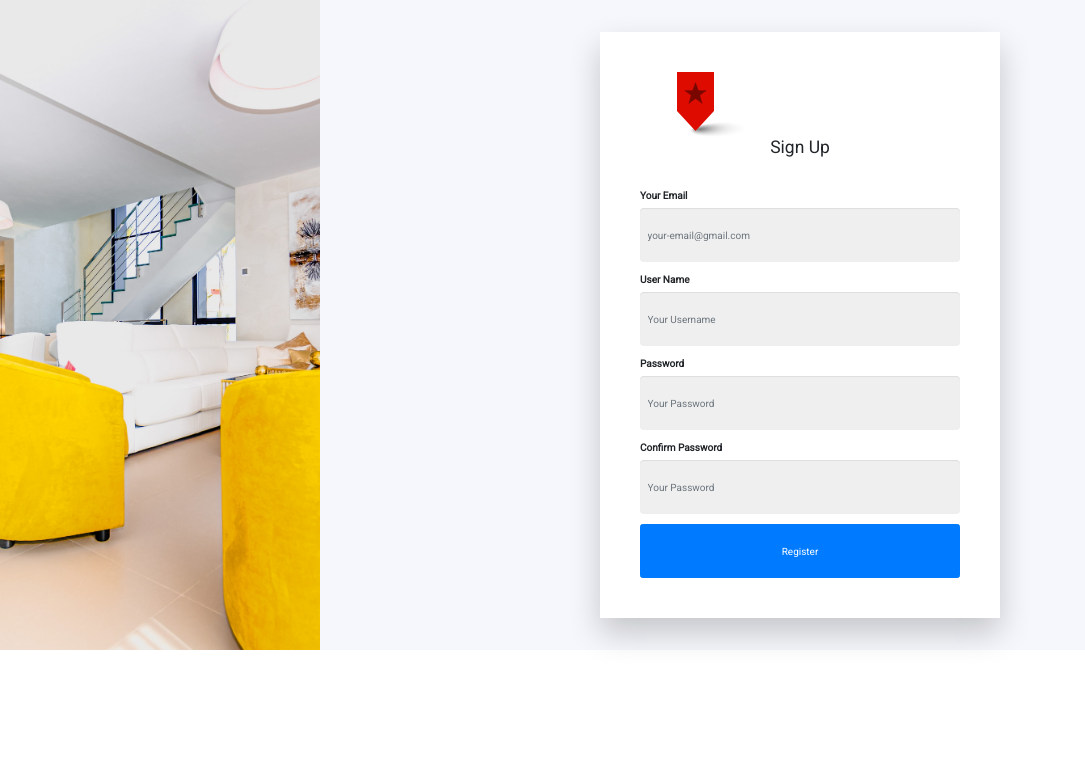
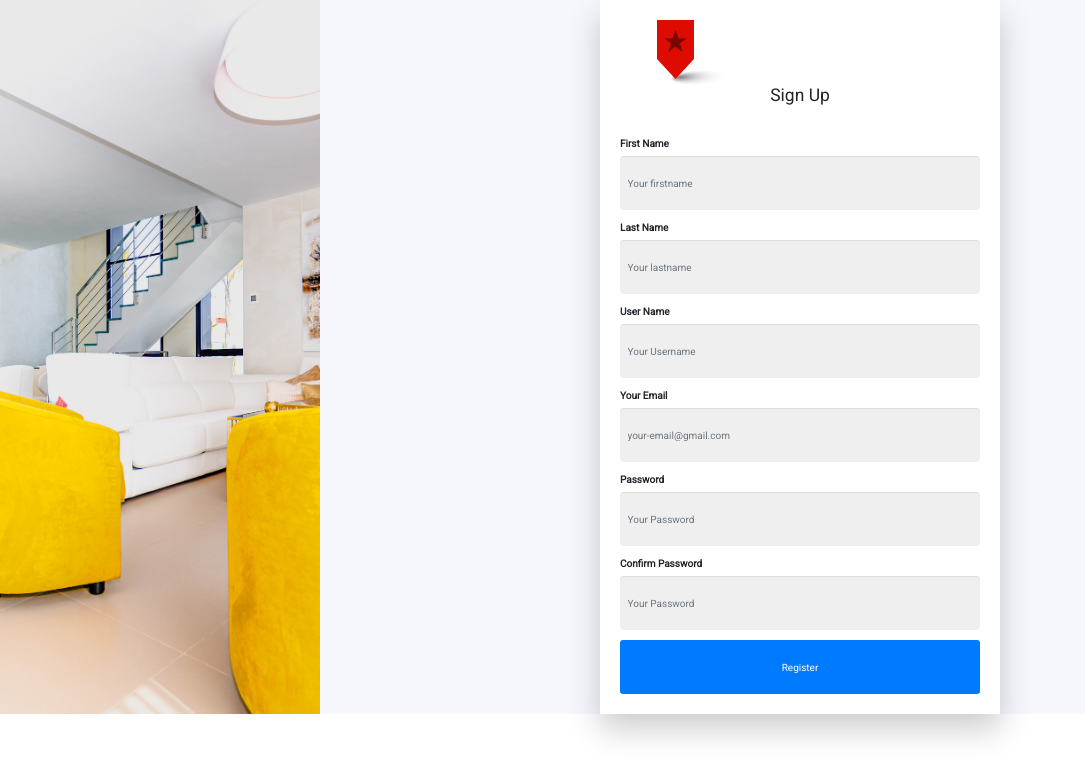
Before and after one commit to Gbemi-leke/Estate_mangement, a Django app: page /pages/signup-page in a window 1280 px wide. Shown: the top 779 px of the page, without its empty margins (0-1085 px from the left). Run offline with Django 3.2, Linux system fonts and the light colour scheme; some libraries are stand-ins or nearby versions.

Commit message:
sign up page

```diff
--- a/static/frontend/css/sign.css
+++ b/static/frontend/css/sign.css
@@ -73,7 +73,7 @@ h2 {
 
 .form-block {
   background: #fff;
-  padding: 40px;
+  padding: 20px;
   max-width: 400px;
   -webkit-box-shadow: 0 15px 30px 0 rgba(0, 0, 0, 0.2);
   box-shadow: 0 15px 30px 0 rgba(0, 0, 0, 0.2); }
--- a/templates/frontend/signup.html
+++ b/templates/frontend/signup.html
@@ -42,13 +42,22 @@
               </div>
               <form action="#" method="post">
                 <div class="form-group first">
-                  <label for="username">Your Email</label>
-                  <input type="text" class="form-control" placeholder="your-email@gmail.com" id="username">
+                  <label for="username">First Name</label>
+                  <input type="text" class="form-control" placeholder="Your firstname" id="firstname">
+                </div>
+                <div class="form-group first">
+                  <label for="username">Last Name</label>
+                  <input type="text" class="form-control" placeholder="Your lastname" id="lastname">
                 </div>
                 <div class="form-group first">
                   <label for="username">User Name</label>
                   <input type="text" class="form-control" placeholder="Your Username" id="username">
                 </div>
+                <div class="form-group first">
+                  <label for="username">Your Email</label>
+                  <input type="text" class="form-control" placeholder="your-email@gmail.com" id="username">
+                </div>
+
                 <div class="form-group last mb-3">
                   <label for="password">Password</label>
                   <input type="password" class="form-control" placeholder="Your Password" id="password">
```
